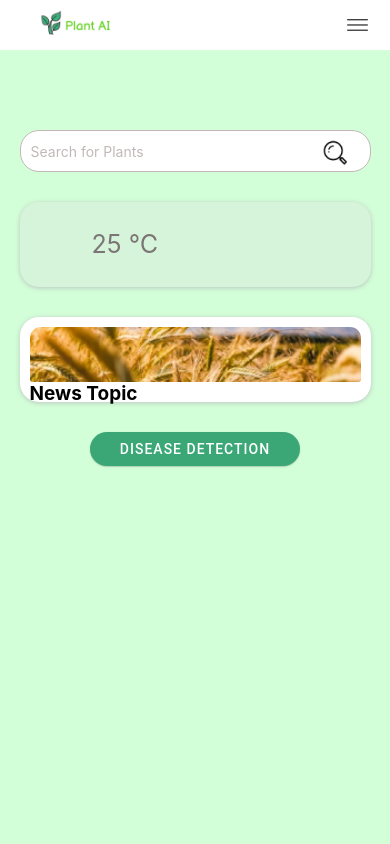
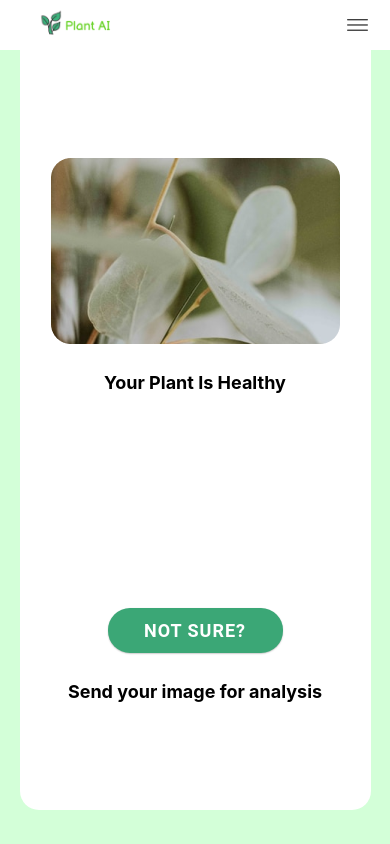
Before and after one commit to arjunaj5/PlantAi, a React Native app: screen /HealthyPlantResult in a window 390 px wide. Built offline with nearby package versions, Linux system fonts and the light colour scheme.

Commit message:
merging plant result page

```diff
--- a/App.js
+++ b/App.js
@@ -1,24 +1,32 @@
 import { StatusBar } from 'expo-status-bar';
-import React from 'react';
+import React, { useEffect,useState} from 'react';
 import { StyleSheet, Text, View, SafeAreaView } from 'react-native';
 import { NavigationContainer } from '@react-navigation/native';
 import { createNativeStackNavigator } from '@react-navigation/native-stack';
 
 const Stack = createNativeStackNavigator();
 
-// Components
+//Components
 import LoginOrSignup from './Screens/LoginOrSignup';
 import Home from './Screens/Home';
+import HealthyPlantResult from './Screens/HealthyPlantResult';
 import DiseaseDetection from './Screens/DiseaseDetection';
 
 export default function App() {
+
   return (
+
+
     <NavigationContainer>
       <Stack.Navigator
         screenOptions={{
           headerShown: false
         }}
       >
+          <Stack.Screen
+            name='HealthyPlantResult'
+            component={HealthyPlantResult}
+          />
           <Stack.Screen
             name="Home"
             component={Home}
@@ -34,13 +42,15 @@
 
       </Stack.Navigator>
     </NavigationContainer>
-  );
-}
+
+    );
+  }
 
 const styles = StyleSheet.create({
   container: {
     flex: 1,
     backgroundColor: '#D3FFD8',
+
     alignItems: 'center',
     justifyContent: 'center',
   },
--- /dev/null
+++ b/Screens/HealthyPlantResult/index.js
@@ -0,0 +1,34 @@
+import React from 'react';
+import { View,Text, Image } from 'react-native';
+import { Button } from 'react-native-paper';
+import styles from './styles'
+import DefaultView from '../../Layouts/DefaultView';
+
+
+const result=require('../../assets/images/PlantResult.png')
+
+
+const HealthyPlantResult = () => {
+
+    return (
+      <DefaultView>
+        <View style={styles.container}>
+          <View>
+            <Image
+            source={result}
+            />
+            <Text style={styles.text}>Your Plant Is Healthy</Text>
+          </View>
+          <View>
+            <Button style={styles.button} color = "#3BA776" mode="contained" onPress={() => console.log('Pressed')} dark={true}>
+              <Text  style={styles.text}>Not sure?</Text>
+            </Button>
+            <Text style={styles.text}>Send your image for analysis</Text>
+          </View>
+        </View>
+      </DefaultView>
+    )
+  }
+
+
+  export default HealthyPlantResult;
--- /dev/null
+++ b/Screens/HealthyPlantResult/styles.js
@@ -0,0 +1,41 @@
+import { StyleSheet } from "react-native";
+
+
+
+const styles = StyleSheet.create({
+    container:{
+        justifyContent:"space-around",
+        flexDirection:"column",
+        alignItems:"center",
+        paddingHorizontal:10,
+        width:'90%',
+        height:'90%',
+        backgroundColor:'white',
+        borderBottomRightRadius:19,
+        borderBottomLeftRadius:19
+
+    },
+  image: {
+    width: '90%',
+    height:200
+
+  },
+
+    text: {
+        fontSize: 18,
+        marginTop: 28,
+        fontWeight:'bold',
+        alignSelf:"center",
+      },
+
+
+  button: {
+    height: 45,
+    width: 175,
+    justifyContent: "center",
+    borderRadius: 22,
+    alignSelf:"center"
+    }
+})
+
+export default styles;
--- a/Screens/LoginOrSignup/index.js
+++ b/Screens/LoginOrSignup/index.js
@@ -48,18 +48,16 @@
             { status !== 'login' && <Text> { emailIdError } </Text>  }
           <InputBox placeholder={'Password'} img = {passwordimg} value = {password} setValue = {setPassword} />
             <Text> { passwordError } </Text>
-          <Button style={styles.button} color = "#3BA776" mode="contained" contentStyle={styles.arrow}
+
+          <Button style={styles.button} color = "#3BA776" mode="contained" icon={arrow} dark={true} contentStyle={styles.arrow}
+          labelStyle={{fontSize: 35,}}
             onPress={() => {
               if(status == 'login')
               handleLogin();
               if(status == 'signup')
               handleSignup();
             }}
-          >
-          <Image
-            source={arrow}
-            />
-          </Button>
+          />
         </View>
       </View>
     </DefaultView>
@@ -87,12 +85,14 @@
     marginTop: 20,
     borderRadius: 19,
     alignItems: 'center',
-    justifyContent: 'center'
+    justifyContent: 'center',
   },
   arrow: {
-    width: 100,
-    height: 40
+    width: 150,
+    height: 40,
+    fontSize: 20,
   }
+
 });
 
 export default LoginOrSignup;
```
Also changed, not shown: assets/images/PlantResult.png (added).
